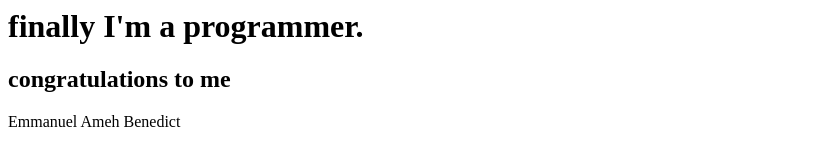
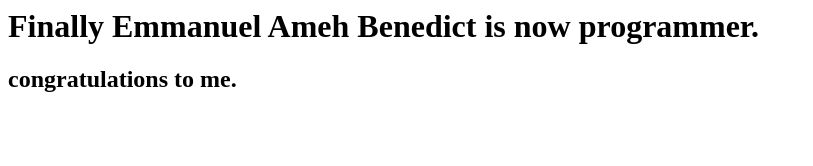
Before and after one commit to Erysmal/Curiouslyunaware, a plain HTML site: page index.html in a window 1280 px wide. Shown: the whole page, without its empty margins (0-813 px from the left). Drawn offline with Linux system fonts and the light colour scheme.

Commit message:
Update index.html

```diff
--- a/index.html
+++ b/index.html
@@ -1,3 +1,2 @@
-<h1>finally I'm a programmer.</h1>
-  <h2>congratulations to me</h2>
-    <p>Emmanuel Ameh Benedict</p>
+<h1>Finally Emmanuel Ameh Benedict is now programmer.</h1>
+  <h2>congratulations to me.</h2>
```
